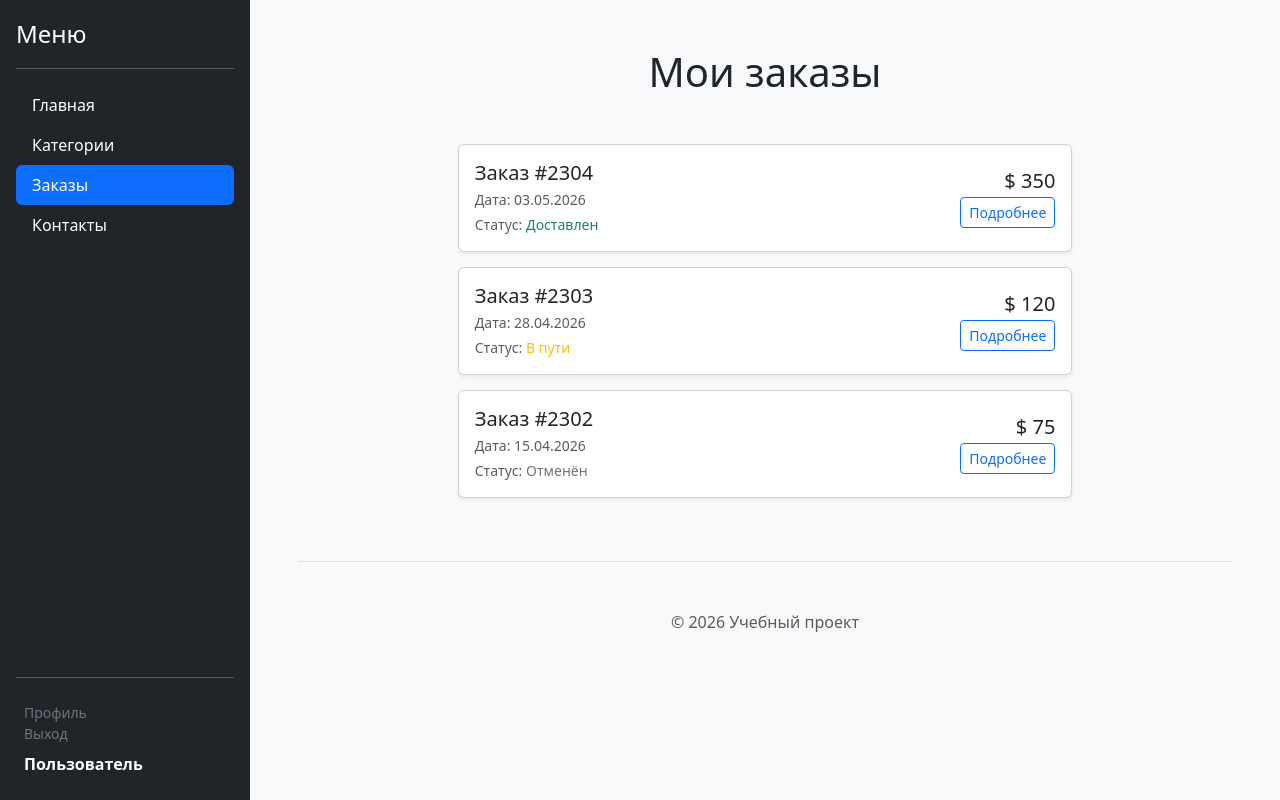
After one commit to Viktor84-code/web-contacts-app, a Flask app: page /orders in a window 1280 px wide. The commit adds this page. Run offline with Flask 3, Linux system fonts and the light colour scheme.

Commit message:
feat: complete all pages (catalog, category, orders), update README, finalize app.py

```diff
--- a/app.py
+++ b/app.py
@@ -2,16 +2,37 @@ from flask import Flask, request
 
 app = Flask(__name__)
 
-# Читаем HTML-файлы
+# Читаем все HTML-файлы
 with open('templates/index.html', 'r', encoding='utf-8') as f:
     HTML_INDEX = f.read()
+
+with open('templates/catalog.html', 'r', encoding='utf-8') as f:
+    HTML_CATALOG = f.read()
+
+with open('templates/category.html', 'r', encoding='utf-8') as f:
+    HTML_CATEGORY = f.read()
 
 with open('templates/contacts.html', 'r', encoding='utf-8') as f:
     HTML_CONTACTS = f.read()
 
+with open('templates/orders.html', 'r', encoding='utf-8') as f:
+    HTML_ORDERS = f.read()
+
 @app.route('/')
 def index():
     return HTML_INDEX, 200, {'Content-Type': 'text/html'}
+
+@app.route('/catalog')
+def catalog():
+    return HTML_CATALOG, 200, {'Content-Type': 'text/html'}
+
+@app.route('/category')
+def category():
+    return HTML_CATEGORY, 200, {'Content-Type': 'text/html'}
+
+@app.route('/orders')
+def orders():
+    return HTML_ORDERS, 200, {'Content-Type': 'text/html'}
 
 @app.route('/contacts', methods=['GET'])
 def contacts_page():
--- /dev/null
+++ b/templates/catalog.html
@@ -0,0 +1,126 @@
+<!DOCTYPE html>
+<html lang="ru">
+<head>
+    <meta charset="UTF-8">
+    <meta name="viewport" content="width=device-width, initial-scale=1.0">
+    <title>Каталог</title>
+    <link href="https://cdn.jsdelivr.net/npm/bootstrap@5.3.0/dist/css/bootstrap.min.css" rel="stylesheet">
+    <style>
+        .sidebar { min-width: 250px; max-width: 250px; min-height: 100vh; }
+        .card-img-top {
+            height: 225px;
+            background-color: #55595c;
+            color: #eceeef;
+            display: flex;
+            align-items: center;
+            justify-content: center;
+            font-size: 1.25rem;
+        }
+    </style>
+</head>
+<body class="bg-light">
+
+<div class="d-flex">
+    <!-- Боковое меню -->
+    <div class="sidebar d-flex flex-column p-3 text-white bg-dark">
+        <a href="/" class="d-flex align-items-center mb-3 mb-md-0 me-md-auto text-white text-decoration-none">
+            <span class="fs-4">Меню</span>
+        </a>
+        <hr>
+        <ul class="nav nav-pills flex-column mb-auto">
+            <li><a href="/" class="nav-link text-white">Главная</a></li>
+            <li><a href="/catalog" class="nav-link active">Категории</a></li>
+            <li><a href="/orders" class="nav-link text-white">Заказы</a></li>
+            <li><a href="/contacts" class="nav-link text-white">Контакты</a></li>
+        </ul>
+        <hr>
+        <div class="dropdown p-2 text-secondary">
+            <small class="d-block">Профиль</small>
+            <small class="d-block mb-2">Выход</small>
+            <strong class="text-white">Пользователь</strong>
+        </div>
+    </div>
+
+    <!-- Основной контент (Каталог) -->
+    <div class="container-fluid p-5">
+        <h1 class="text-center mb-5 display-5">Каталог</h1>
+
+        <div class="row row-cols-1 row-cols-md-2 g-4 px-md-5">
+            <!-- Карточка 1 -->
+            <div class="col">
+                <div class="card shadow-sm">
+                    <div class="card-img-top">Thumbnail</div>
+                    <div class="card-body">
+                        <p class="card-text text-muted">This is a wider card with supporting text below as a natural lead-in to additional content. This content is a little bit longer.</p>
+                        <div class="d-flex justify-content-between align-items-center">
+                            <div class="btn-group">
+                                <button type="button" class="btn btn-sm btn-outline-secondary">View</button>
+                                <button type="button" class="btn btn-sm btn-outline-secondary">Edit</button>
+                            </div>
+                            <small class="text-muted">9 mins</small>
+                        </div>
+                    </div>
+                </div>
+            </div>
+
+            <!-- Карточка 2 -->
+            <div class="col">
+                <div class="card shadow-sm">
+                    <div class="card-img-top">Thumbnail</div>
+                    <div class="card-body">
+                        <p class="card-text text-muted">This is a wider card with supporting text below as a natural lead-in to additional content. This content is a little bit longer.</p>
+                        <div class="d-flex justify-content-between align-items-center">
+                            <div class="btn-group">
+                                <button type="button" class="btn btn-sm btn-outline-secondary">View</button>
+                                <button type="button" class="btn btn-sm btn-outline-secondary">Edit</button>
+                            </div>
+                            <small class="text-muted">9 mins</small>
+                        </div>
+                    </div>
+                </div>
+            </div>
+
+            <!-- Карточка 3 -->
+            <div class="col">
+                <div class="card shadow-sm">
+                    <div class="card-img-top">Thumbnail</div>
+                    <div class="card-body">
+                        <p class="card-text text-muted">This is a wider card with supporting text below as a natural lead-in to additional content. This content is a little bit longer.</p>
+                        <div class="d-flex justify-content-between align-items-center">
+                            <div class="btn-group">
+                                <button type="button" class="btn btn-sm btn-outline-secondary">View</button>
+                                <button type="button" class="btn btn-sm btn-outline-secondary">Edit</button>
+                            </div>
+                            <small class="text-muted">9 mins</small>
+                        </div>
+                    </div>
+                </div>
+            </div>
+
+            <!-- Карточка 4 -->
+            <div class="col">
+                <div class="card shadow-sm">
+                    <div class="card-img-top">Thumbnail</div>
+                    <div class="card-body">
+                        <p class="card-text text-muted">This is a wider card with supporting text below as a natural lead-in to additional content. This content is a little bit longer.</p>
+                        <div class="d-flex justify-content-between align-items-center">
+                            <div class="btn-group">
+                                <button type="button" class="btn btn-sm btn-outline-secondary">View</button>
+                                <button type="button" class="btn btn-sm btn-outline-secondary">Edit</button>
+                            </div>
+                            <small class="text-muted">9 mins</small>
+                        </div>
+                    </div>
+                </div>
+            </div>
+        </div>
+
+        <footer class="pt-5 my-5 text-muted border-top text-center">
+            &copy; 2026 Учебный проект
+        </footer>
+    </div>
+</div>
+
+<script src="https://cdn.jsdelivr.net/npm/bootstrap@5.3.0/dist/js/bootstrap.bundle.min.js"></script>
+</body>
+</html>
--- /dev/null
+++ b/templates/category.html
@@ -0,0 +1,92 @@
+<!DOCTYPE html>
+<html lang="ru">
+<head>
+    <meta charset="UTF-8">
+    <meta name="viewport" content="width=device-width, initial-scale=1.0">
+    <title>Категория 1</title>
+    <link href="https://cdn.jsdelivr.net/npm/bootstrap@5.3.0/dist/css/bootstrap.min.css" rel="stylesheet">
+    <style>
+        .sidebar { min-width: 250px; max-width: 250px; min-height: 100vh; }
+        .card { border-radius: 5px; }
+        .card-header { background-color: #f8f9fa; }
+    </style>
+</head>
+<body class="bg-white">
+
+<div class="d-flex">
+    <!-- Боковое меню -->
+    <div class="sidebar d-flex flex-column p-3 text-white bg-dark">
+        <a href="/" class="d-flex align-items-center mb-3 mb-md-0 me-md-auto text-white text-decoration-none">
+            <span class="fs-4">Меню</span>
+        </a>
+        <hr>
+        <ul class="nav nav-pills flex-column mb-auto">
+            <li><a href="/" class="nav-link text-white">Главная</a></li>
+            <li><a href="/catalog" class="nav-link active">Категории</a></li>
+            <li><a href="/orders" class="nav-link text-white">Заказы</a></li>
+            <li><a href="/contacts" class="nav-link text-white">Контакты</a></li>
+        </ul>
+        <hr>
+        <div class="dropdown p-2 text-secondary">
+            <small class="d-block">Профиль</small>
+            <small class="d-block mb-2">Выход</small>
+            <strong class="text-white">Пользователь</strong>
+        </div>
+    </div>
+
+    <!-- Контент категории -->
+    <div class="container-fluid p-5">
+        <h1 class="text-center mb-5 display-4">Категория 1</h1>
+
+        <div class="row row-cols-1 row-cols-md-3 g-4 justify-content-center">
+            <!-- Карточка 1 -->
+            <div class="col">
+                <div class="card h-100 text-center border">
+                    <div class="card-header py-3">
+                        <h4 class="my-0 fw-normal">Товар 1</h4>
+                    </div>
+                    <div class="card-body">
+                        <h1 class="card-title pricing-card-title">$100</h1>
+                        <ul class="list-unstyled mt-3 mb-4 text-muted" style="font-size: 0.9rem;">
+                            <li>10 users included, 2 GB of storage,</li>
+                            <li>Email support, Help center access</li>
+                        </ul>
+                        <button type="button" class="w-100 btn btn-outline-primary">Купить</button>
+                    </div>
+                </div>
+            </div>
+
+            <!-- Карточка 2 -->
+            <div class="col">
+                <div class="card h-100 text-center border">
+                    <div class="card-header py-3"><h4 class="my-0 fw-normal">Товар 2</h4></div>
+                    <div class="card-body">
+                        <h1 class="card-title">$150</h1>
+                        <ul class="list-unstyled mt-3 mb-4 text-muted"><li>20 users included, 5 GB of storage,</li><li>Priority support, Help center access</li></ul>
+                        <button type="button" class="w-100 btn btn-outline-primary">Купить</button>
+                    </div>
+                </div>
+            </div>
+
+            <!-- Карточка 3 -->
+            <div class="col">
+                <div class="card h-100 text-center border">
+                    <div class="card-header py-3"><h4 class="my-0 fw-normal">Товар 3</h4></div>
+                    <div class="card-body">
+                        <h1 class="card-title">$200</h1>
+                        <ul class="list-unstyled mt-3 mb-4 text-muted"><li>50 users included, 10 GB of storage,</li><li>24/7 support, Help center access</li></ul>
+                        <button type="button" class="w-100 btn btn-outline-primary">Купить</button>
+                    </div>
+                </div>
+            </div>
+        </div>
+
+        <footer class="pt-5 my-5 text-muted border-top text-center">
+            &copy; 2026 Учебный проект
+        </footer>
+    </div>
+</div>
+
+<script src="https://cdn.jsdelivr.net/npm/bootstrap@5.3.0/dist/js/bootstrap.bundle.min.js"></script>
+</body>
+</html>
--- a/templates/contacts.html
+++ b/templates/contacts.html
@@ -21,8 +21,8 @@
         <hr>
         <ul class="nav nav-pills flex-column mb-auto">
             <li><a href="/" class="nav-link text-white">Главная</a></li>
-            <li><a href="#" class="nav-link text-white">Категории</a></li>
-            <li><a href="#" class="nav-link text-white">Заказы</a></li>
+            <li><a href="/catalog" class="nav-link text-white">Категории</a></li>
+            <li><a href="/orders" class="nav-link text-white">Заказы</a></li>
             <li><a href="/contacts" class="nav-link active">Контакты</a></li>
         </ul>
         <hr>
--- a/templates/index.html
+++ b/templates/index.html
@@ -29,8 +29,8 @@
             <li class="nav-item">
                 <a href="/" class="nav-link active">Главная</a>
             </li>
-            <li><a href="#" class="nav-link text-white">Категории</a></li>
-            <li><a href="#" class="nav-link text-white">Заказы</a></li>
+            <li><a href="/catalog" class="nav-link text-white">Категории</a></li>
+            <li><a href="/orders" class="nav-link text-white">Заказы</a></li>
             <li><a href="/contacts" class="nav-link text-white">Контакты</a></li>
         </ul>
         <hr>
--- /dev/null
+++ b/templates/orders.html
@@ -0,0 +1,103 @@
+<!DOCTYPE html>
+<html lang="ru">
+<head>
+    <meta charset="UTF-8">
+    <meta name="viewport" content="width=device-width, initial-scale=1.0">
+    <title>Заказы</title>
+    <link href="https://cdn.jsdelivr.net/npm/bootstrap@5.3.0/dist/css/bootstrap.min.css" rel="stylesheet">
+    <style>
+        .sidebar { min-width: 250px; max-width: 250px; min-height: 100vh; }
+        .order-card { margin-bottom: 15px; }
+    </style>
+</head>
+<body class="bg-light">
+
+<div class="d-flex">
+    <!-- Боковое меню -->
+    <div class="sidebar d-flex flex-column p-3 text-white bg-dark">
+        <a href="/" class="d-flex align-items-center mb-3 mb-md-0 me-md-auto text-white text-decoration-none">
+            <span class="fs-4">Меню</span>
+        </a>
+        <hr>
+        <ul class="nav nav-pills flex-column mb-auto">
+            <li><a href="/" class="nav-link text-white">Главная</a></li>
+            <li><a href="/catalog" class="nav-link text-white">Категории</a></li>
+            <li><a href="/orders" class="nav-link active">Заказы</a></li>
+            <li><a href="/contacts" class="nav-link text-white">Контакты</a></li>
+        </ul>
+        <hr>
+        <div class="dropdown p-2 text-secondary">
+            <small class="d-block">Профиль</small>
+            <small class="d-block mb-2">Выход</small>
+            <strong class="text-white">Пользователь</strong>
+        </div>
+    </div>
+
+    <!-- Контент страницы заказов -->
+    <div class="container-fluid p-5">
+        <h1 class="text-center mb-5">Мои заказы</h1>
+
+        <div class="row justify-content-center">
+            <div class="col-md-8">
+                <!-- Заказ 1 -->
+                <div class="card order-card shadow-sm">
+                    <div class="card-body">
+                        <div class="d-flex justify-content-between align-items-center">
+                            <div>
+                                <h5 class="mb-1">Заказ #2304</h5>
+                                <p class="mb-1 text-muted small">Дата: 03.05.2026</p>
+                                <p class="mb-0 text-muted small">Статус: <span class="text-success">Доставлен</span></p>
+                            </div>
+                            <div class="text-end">
+                                <h5 class="mb-1">$ 350</h5>
+                                <button class="btn btn-sm btn-outline-primary">Подробнее</button>
+                            </div>
+                        </div>
+                    </div>
+                </div>
+
+                <!-- Заказ 2 -->
+                <div class="card order-card shadow-sm">
+                    <div class="card-body">
+                        <div class="d-flex justify-content-between align-items-center">
+                            <div>
+                                <h5 class="mb-1">Заказ #2303</h5>
+                                <p class="mb-1 text-muted small">Дата: 28.04.2026</p>
+                                <p class="mb-0 text-muted small">Статус: <span class="text-warning">В пути</span></p>
+                            </div>
+                            <div class="text-end">
+                                <h5 class="mb-1">$ 120</h5>
+                                <button class="btn btn-sm btn-outline-primary">Подробнее</button>
+                            </div>
+                        </div>
+                    </div>
+                </div>
+
+                <!-- Заказ 3 -->
+                <div class="card order-card shadow-sm">
+                    <div class="card-body">
+                        <div class="d-flex justify-content-between align-items-center">
+                            <div>
+                                <h5 class="mb-1">Заказ #2302</h5>
+                                <p class="mb-1 text-muted small">Дата: 15.04.2026</p>
+                                <p class="mb-0 text-muted small">Статус: <span class="text-secondary">Отменён</span></p>
+                            </div>
+                            <div class="text-end">
+                                <h5 class="mb-1">$ 75</h5>
+                                <button class="btn btn-sm btn-outline-primary">Подробнее</button>
+                            </div>
+                        </div>
+                    </div>
+                </div>
+            </div>
+        </div>
+
+        <footer class="pt-5 my-5 text-muted border-top text-center">
+            &copy; 2026 Учебный проект
+        </footer>
+    </div>
+</div>
+
+<script src="https://cdn.jsdelivr.net/npm/bootstrap@5.3.0/dist/js/bootstrap.bundle.min.js"></script>
+</body>
+</html>
```
Also changed, not shown: README.md.
